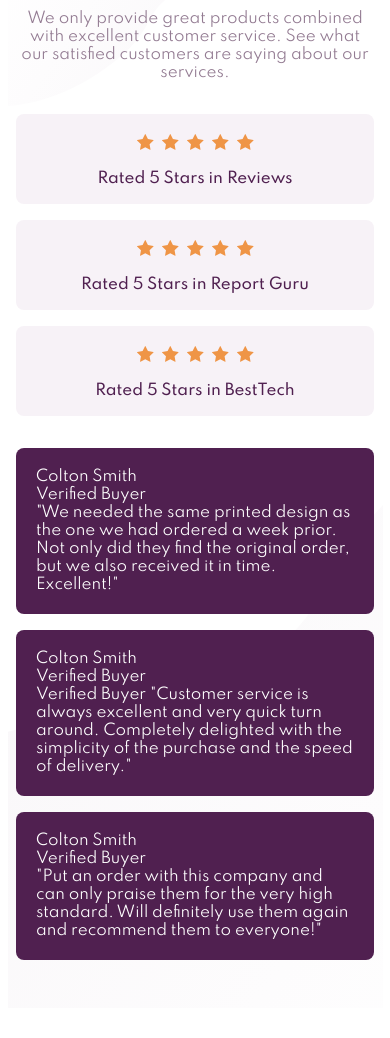
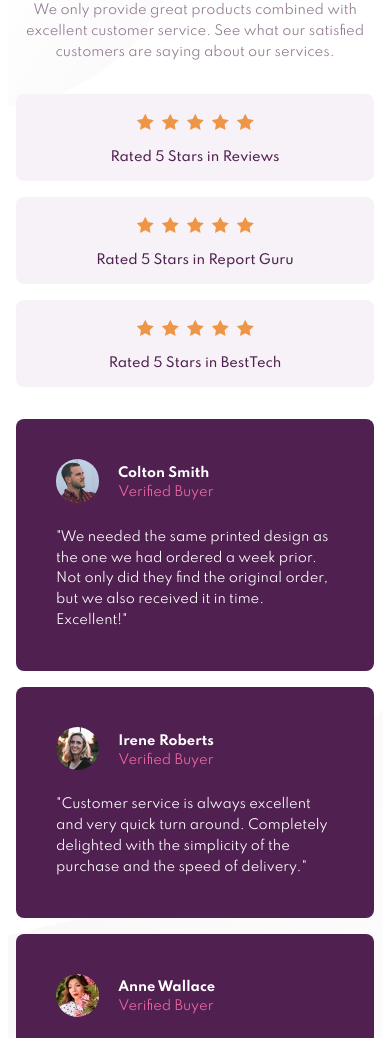
Before and after one commit to colis123/Social-proof-section, a plain HTML site: page index.html in a window 390 px wide. Shown: the part 126-1164 px from the top of the page. Before the commit the page ends 1134 px from the top, so only its background shows below. Drawn offline with Linux system fonts and the light colour scheme.

Commit message:
mobile section complete

```diff
--- a/css/style.scss
+++ b/css/style.scss
@@ -47,6 +47,7 @@ body {
 
   p {
     color: var(--dark-gray-magenta);
+    line-height: 1.6;
   }
 }
 
@@ -90,6 +91,46 @@ body {
     color: var(--white);
     background: var(--very-dark-magenta);
     border-radius: 8px;
-    padding: 1.25rem;
+    padding: 2.5rem;
+
+    .card-header {
+      display: flex;
+      align-items: center;
+      margin-bottom: 1.25rem;
+
+      .person-image img {
+        border-radius: 50%;
+        width: 70%;
+      }
+
+      .person-info {
+        display: flex;
+        flex-direction: column;
+        align-content: space-between;
+        width: 100%;
+        height: 100%;
+
+        .first-name {
+          font-weight: 700;
+          margin-bottom: .25rem;
+        }
+
+        .verified {
+          color: var(--soft-pink);
+        }
+      }
+    }
+
+    .card-body p {
+      line-height: 1.6;
+    }
   }
 }
+
+
+@media screen and (max-width: 400px) {
+  :root {
+    --body-font: 13px;
+  }
+
+}
--- a/index.html
+++ b/index.html
@@ -64,8 +64,13 @@
     <section class="review-cards">
       <article class="review-card">
         <div class="card-header">
-          <p>Colton Smith</p>
-          <p>Verified Buyer</p>
+          <div class="person-image">
+            <img src="/images/image-colton.jpg" alt="Person">
+          </div>
+          <div class="person-info">
+            <p class="first-name">Colton Smith</p>
+            <p class="verified">Verified Buyer</p>
+          </div>
         </div>
         <div class="card-body">
           <p>
@@ -77,12 +82,16 @@
       </article>
       <article class="review-card">
         <div class="card-header">
-          <p>Colton Smith</p>
-          <p>Verified Buyer</p>
+          <div class="person-image">
+            <img src="/images/image-irene.jpg" alt="Person">
+          </div>
+          <div class="person-info">
+            <p class="first-name">Irene Roberts</p>
+            <p class="verified">Verified Buyer</p>
+          </div>
         </div>
         <div class="card-body">
           <p>
-            Verified Buyer
             "Customer service is always excellent and very quick turn around. Completely
             delighted with the simplicity of the purchase and the speed of delivery."
           </p>
@@ -90,8 +99,13 @@
       </article>
       <article class="review-card">
         <div class="card-header">
-          <p>Colton Smith</p>
-          <p>Verified Buyer</p>
+          <div class="person-image">
+            <img src="/images/image-anne.jpg" alt="Person">
+          </div>
+          <div class="person-info">
+            <p class="first-name">Anne Wallace</p>
+            <p class="verified">Verified Buyer</p>
+          </div>
         </div>
         <div class="card-body">
           <p>
```
Also changed, not shown: css/style.css, 1 other file.
